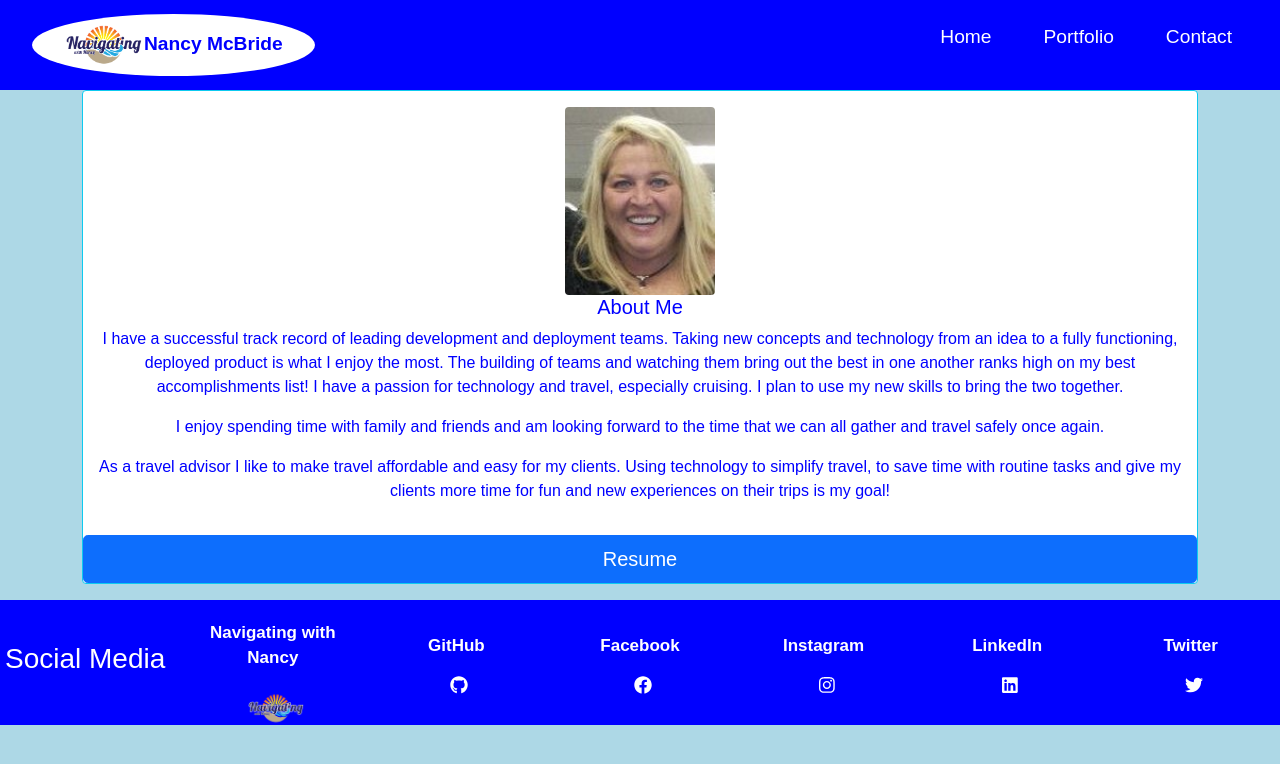
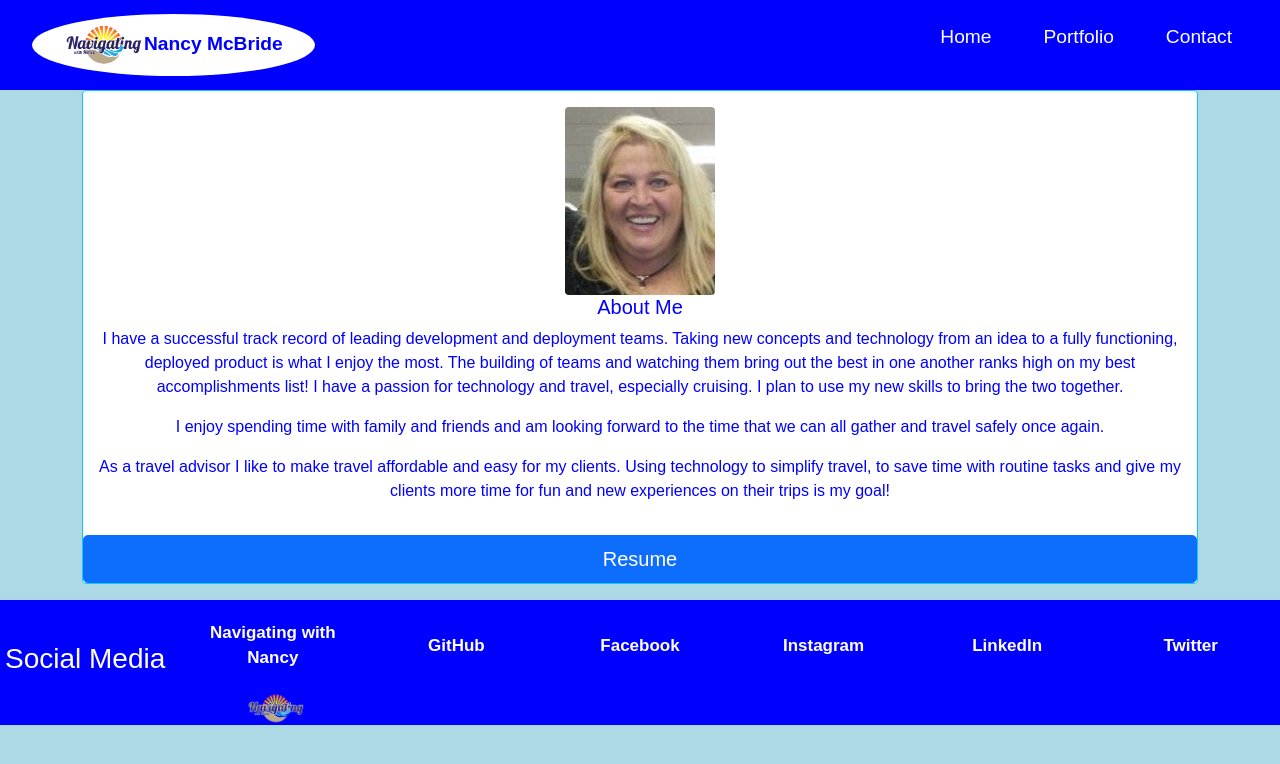
Before and after one commit to kcnancy/NancyMcBride-ReactPortfolio, a React (Create React App) app in the folder nancymcbrideportfolio/: page /#/ in a window 1280 px wide. Shown: the top 764 px of the page. Built offline with nearby package versions, Linux system fonts and the light colour scheme.

Commit message:
update to appjs for hashrouter

```diff
--- a/nancymcbrideportfolio/package.json
+++ b/nancymcbrideportfolio/package.json
@@ -2,7 +2,7 @@
   "name": "nancymcbrideportfolio",
   "version": "0.1.0",
   "private": true,
-  "homepage": "https://kcnancy.github.io/NancyMcBride-ReactPortfolio",
+  "homepage": "https://kcnancy.github.io/NancyMcBride-ReactPortfolio/nancymcbrideportfolio",
   "dependencies": {
     "@formspree/react": "^2.2.3",
     "@fortawesome/fontawesome-svg-core": "^1.2.35",
--- a/nancymcbrideportfolio/src/App.js
+++ b/nancymcbrideportfolio/src/App.js
@@ -5,10 +5,7 @@ import Navbar from "./components/Navbar";
 import Home from "./pages/Home";
 import Footer from "./components/Footer";
 import Contact from "./pages/Contact";
-import "bootstrap/dist/css/bootstrap.min.css";
-import { dom } from "@fortawesome/fontawesome-svg-core";
 
-dom.watch(); // This will kick of the initial replacement of i to svg tags and configure a MutationObserver
 
 function App() {
   return (
--- a/nancymcbrideportfolio/src/components/Footer.js
+++ b/nancymcbrideportfolio/src/components/Footer.js
@@ -39,7 +39,7 @@ const Footer = () => {
         <Column>
           <Heading>GitHub</Heading>
           <FooterLink href="https://github.com/kcnancy" target="_blank">
-            <span style={{ marginLeft: "6px", color: "white"}}>
+            <span style={{ marginLeft: "6px",}}>
               <i className="fab fa-github"></i>
             </span>
           </FooterLink>
@@ -48,7 +48,7 @@ const Footer = () => {
         <Column>
           <Heading>Facebook</Heading>
           <FooterLink href="https://www.facebook.com/navigatingwithnancy" target="_blank">
-            <span style={{ marginLeft: "6px"}}>
+            <span style={{ marginLeft: "6px",}}>
               <i className="fab fa-facebook"></i>
             </span>
           </FooterLink>
```
